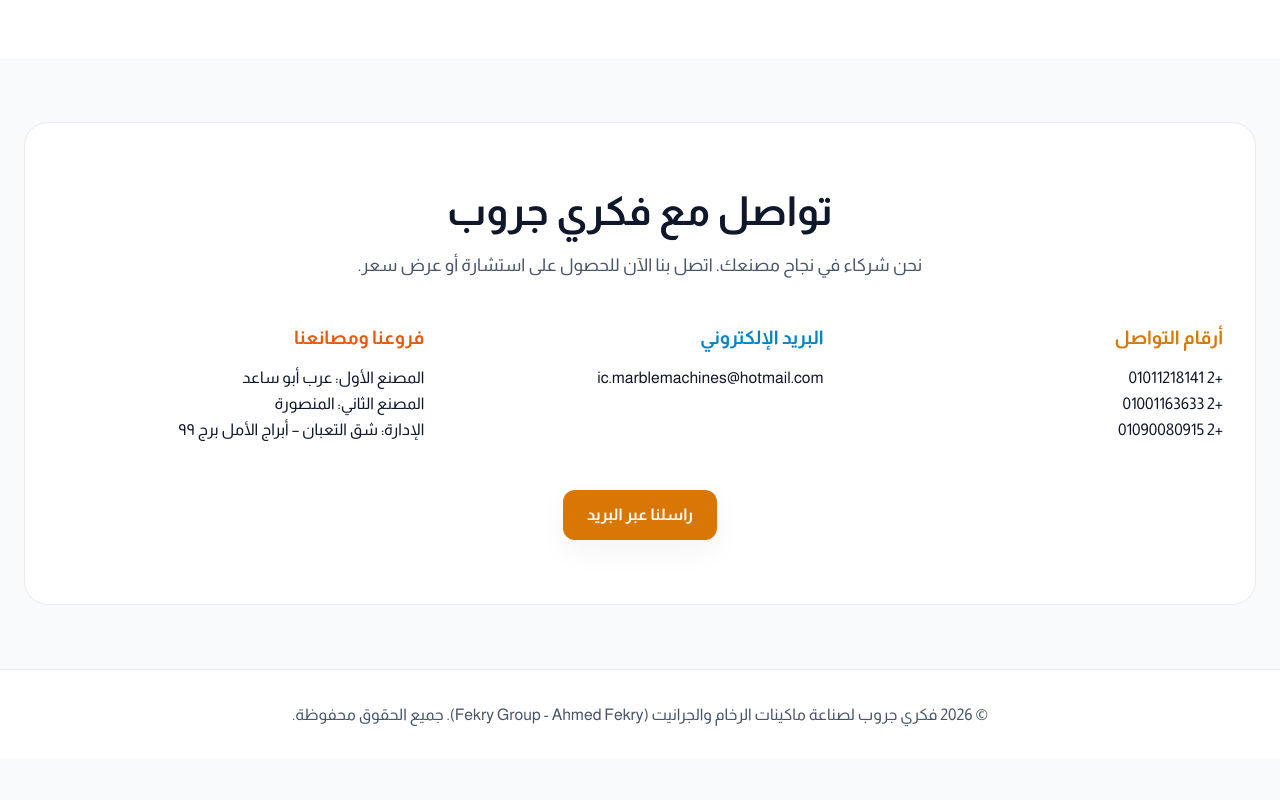
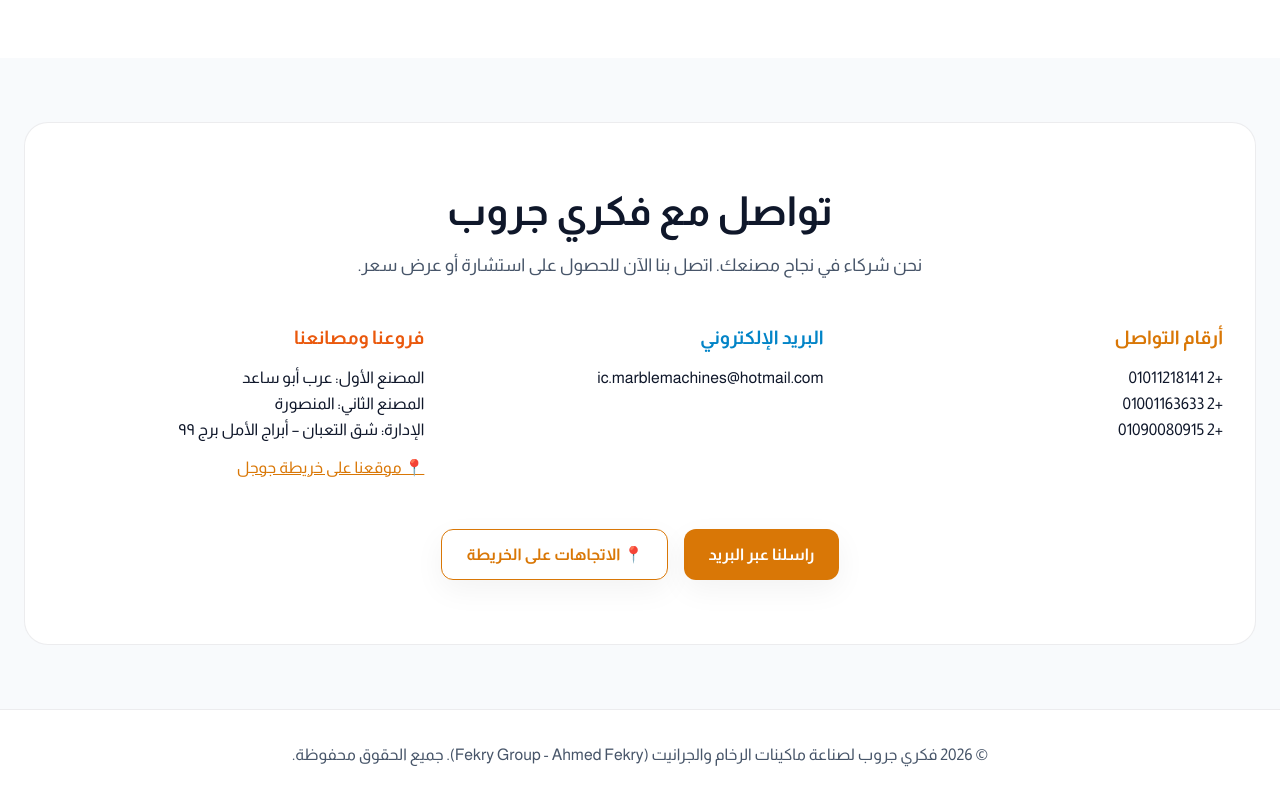
Before and after one commit to brandme266-prog/ahmaedfakery, a Next.js app: page / in a window 1280 px wide. Shown: the part 2789-3589 px from the top of the page. Before the commit the page ends 3548 px from the top, so only its background shows below. Built offline with nearby package versions, Linux system fonts and the light colour scheme.

Commit message:
Add Google Maps link to contact section

```diff
--- a/src/app/page.tsx
+++ b/src/app/page.tsx
@@ -121,11 +121,22 @@ export default function Home() {
                 <p>المصنع الأول: عرب أبو ساعد</p>
                 <p>المصنع الثاني: المنصورة</p>
                 <p>الإدارة: شق التعبان – أبراج الأمل برج ٩٩</p>
+                <a
+                  href="https://share.google/QF31eqhLF6YvOiXWJ"
+                  target="_blank"
+                  rel="noopener noreferrer"
+                  style={{ display: 'inline-block', marginTop: '0.8rem', color: 'var(--accent-yellow)', textDecoration: 'underline' }}
+                >
+                  📍 موقعنا على خريطة جوجل
+                </a>
               </div>
             </div>
 
-            <div style={{ marginTop: '3rem' }}>
+            <div style={{ marginTop: '3rem', display: 'flex', gap: '1rem', justifyContent: 'center', flexWrap: 'wrap' }}>
               <a href="mailto:ic.marblemachines@hotmail.com" className="btn-primary">راسلنا عبر البريد</a>
+              <a href="https://share.google/QF31eqhLF6YvOiXWJ" target="_blank" rel="noopener noreferrer" className="btn-primary" style={{ background: 'transparent', color: 'var(--accent-yellow)', border: '1px solid var(--accent-yellow)' }}>
+                📍 الاتجاهات على الخريطة
+              </a>
             </div>
           </div>
         </div>
```
